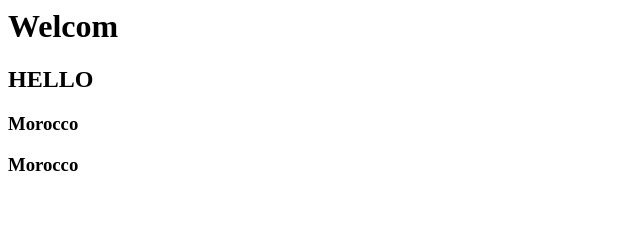
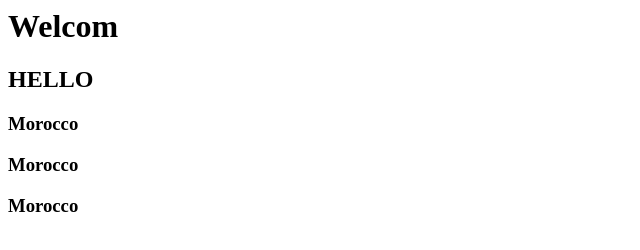
Before and after one commit to marwanlekhouaja/Dev208, a plain HTML site: page index.html in a window 1280 px wide. Shown: the full height of the page, 0-640 px from the left. Drawn offline with Linux system fonts and the light colour scheme.

Commit message:
add morocco again2

```diff
--- a/index.html
+++ b/index.html
@@ -2,3 +2,4 @@
 <h2>HELLO</h2>
 <h3>Morocco</h3>
 <h3>Morocco</h3>
+<h3>Morocco</h3>
```
